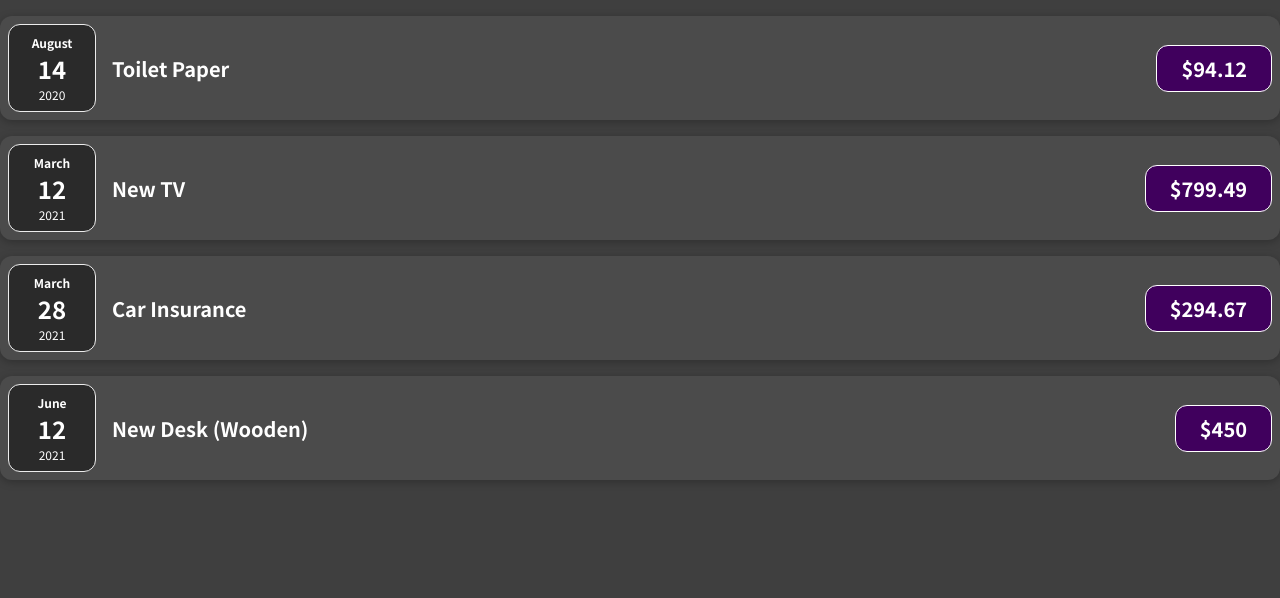
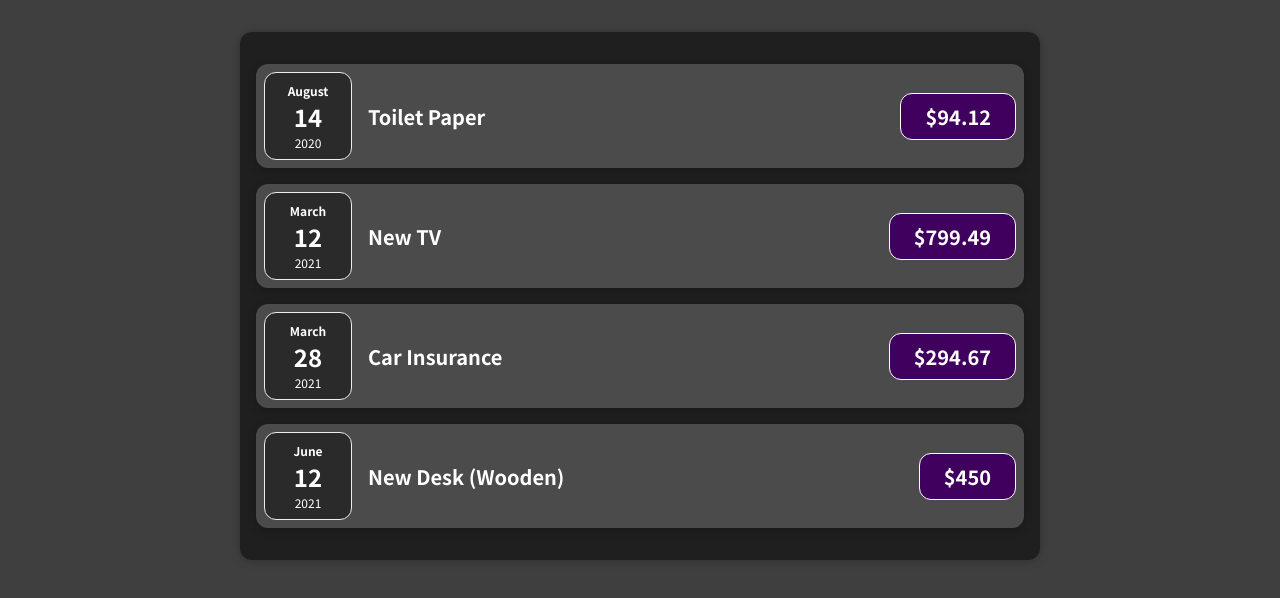
Before and after one commit to janiceh94/expenseTracker, a React (Create React App) app: page / in a window 1280 px wide. Shown: the top 598 px of the page. Built offline with nearby package versions, Linux system fonts and the light colour scheme.

Commit message:
stylized expense component

```diff
--- a/src/components/Expenses/Expenses.css
+++ b/src/components/Expenses/Expenses.css
@@ -0,0 +1,9 @@
+.expenses {
+    padding: 1rem;
+    background-color: rgb(31, 31, 31);
+    margin: 2rem auto;
+    width: 50rem;
+    max-width: 95%;
+    border-radius: 12px;
+    box-shadow: 0 1px 8px rgba(0, 0, 0, 0.25);
+  }
```
